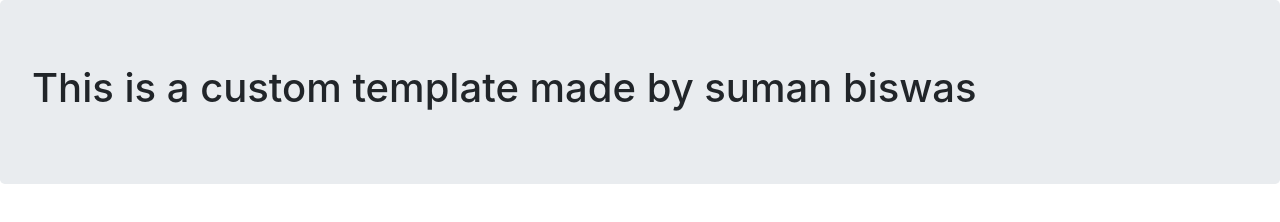
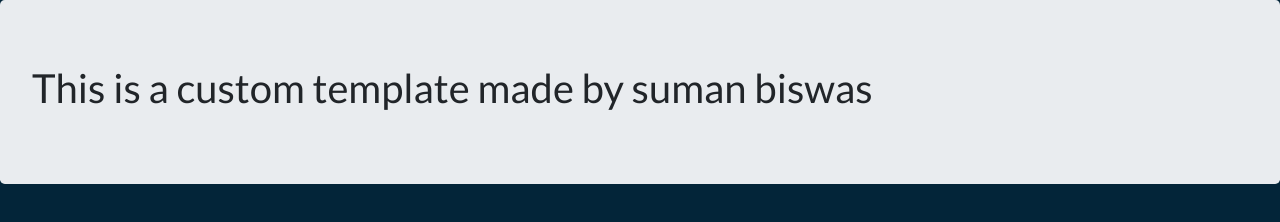
Before and after one commit to sumanbiswas18/Simple-Quiz-App, a plain HTML site: page index.html in a window 1280 px wide. Drawn offline with Linux system fonts and the light colour scheme.

Commit message:
Adding fonts

```diff
--- a/css/style.css
+++ b/css/style.css
@@ -1,6 +1,17 @@
 /* ========== Custom Css Styleing ============ */
-
 /* ==== Default Screen Size ==== */
+@font-face{
+    font-family: Merrieweather ;
+    src: url("../fonts/Merriweather-Regular.ttf");
+}
+@font-face{
+    font-family: Lato ;
+    src: url("../fonts/Lato-Regular.ttf");
+}
+body{
+    font-family: Lato !important;
+    background-color: #032539 !important;
+}
 
 /* ==== 1024px Screen Size ==== */
 @media only screen and (max-width: 1024px) {
```
Also changed, not shown: fonts/Lato-Regular.ttf (added), fonts/Merriweather-Regular.ttf (added).
